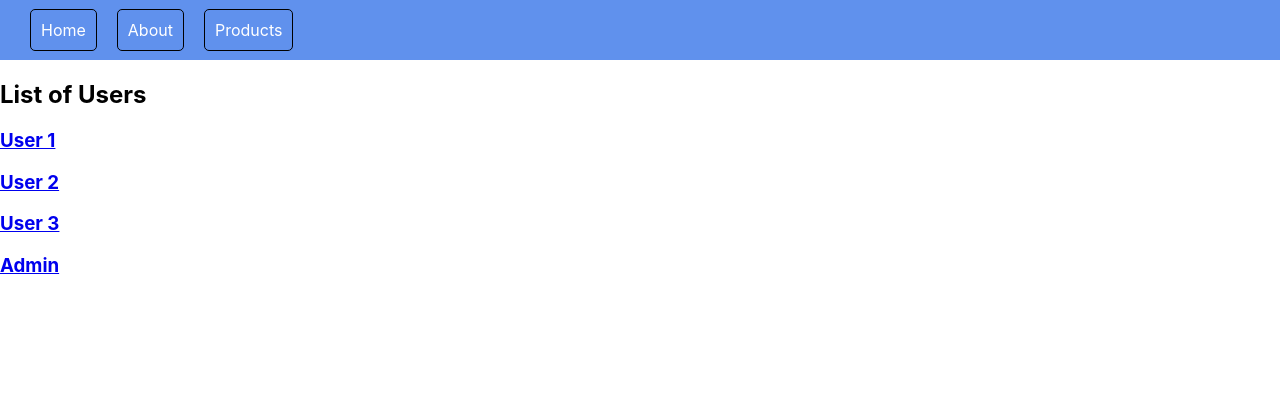
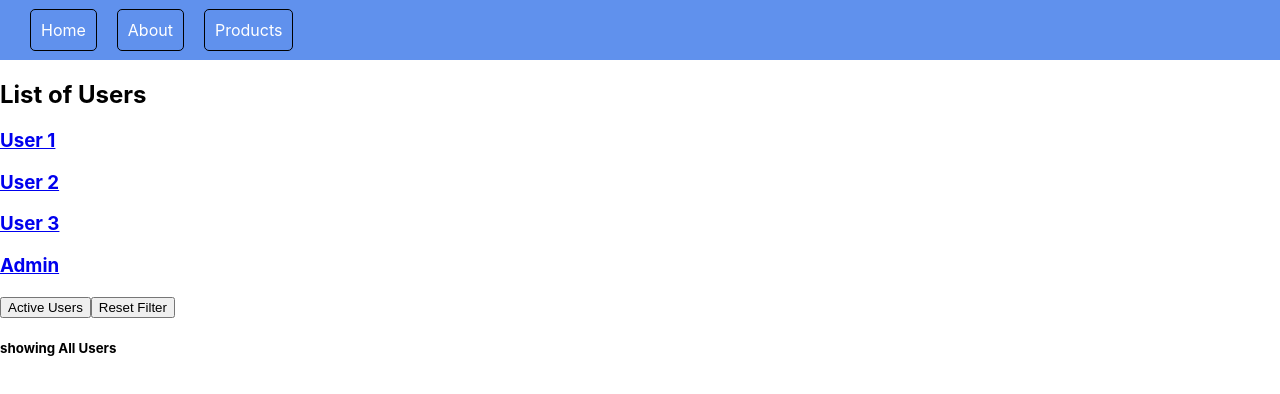
Before and after one commit to PrinceBLVCK/React-Router-Tutorial, a React (Create React App) app: page /users in a window 1280 px wide. Shown: the top 394 px of the page. Built offline with nearby package versions, Linux system fonts and the light colour scheme.

Commit message:
adding a filter by using the searchParams function.

```diff
--- a/src/components/users.js
+++ b/src/components/users.js
@@ -1,7 +1,11 @@
 import { Outlet } from "react-router"
-import { Link } from "react-router-dom"
+import { Link, useSearchParams } from "react-router-dom"
 
 const Users = () =>{
+
+    const [searchParams, setSearchParams] = useSearchParams()
+    const showActiveUsers = searchParams.get('filter') === 'active'
+
     return(
         <>
             <h2> List of Users</h2>
@@ -9,8 +13,18 @@
             <h3><Link to='2'>User 2</Link></h3>
             <h3><Link to='3'>User 3</Link></h3>
             <h3><Link to='admin'>Admin</Link></h3>
+            <Outlet />
 
-            <Outlet />
+            <div>
+                <button onClick={() => setSearchParams({filter: 'active'})}>Active Users</button>
+                <button onClick={() => setSearchParams({})}>Reset Filter</button>
+
+                {showActiveUsers ? ( <h5>showing Active Users</h5> ) : ( <h5>showing All Users</h5> )}
+
+
+            </div>
+
+
         </>
     )
 }
```
